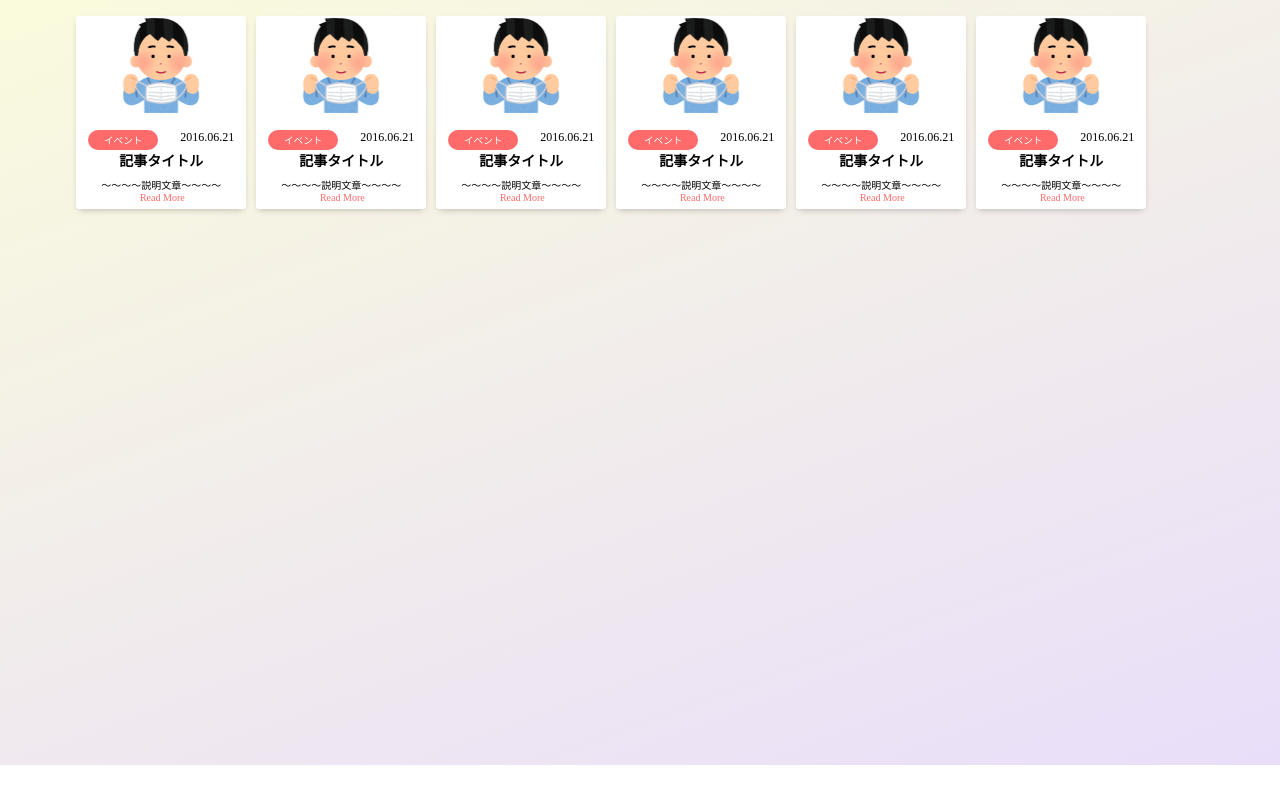
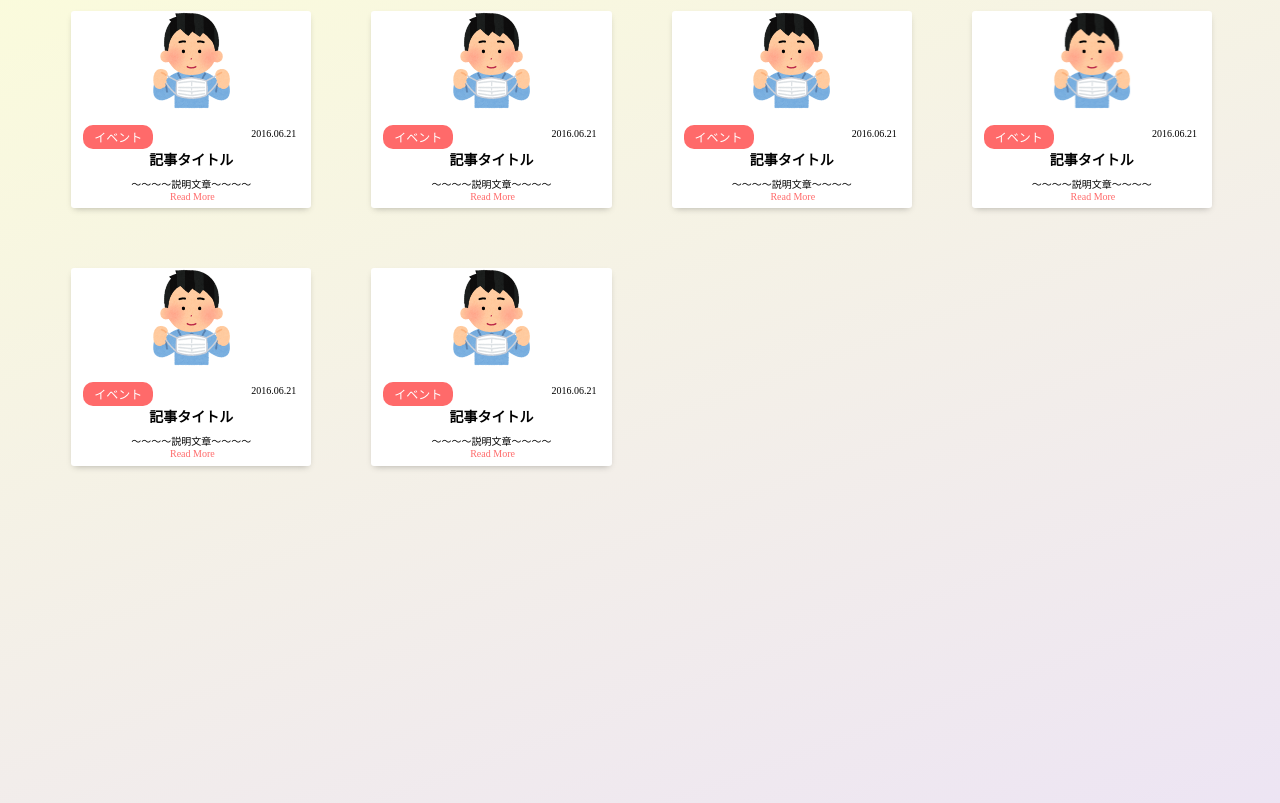
Before and after one commit to Chromasan/sample2, a plain HTML site: page events/list.html in a window 1280 px wide. Shown: the part 63-866 px from the top of the page. Before the commit the page ends 828 px from the top, so only its background shows below. Drawn offline with Linux system fonts and the light colour scheme.

Commit message:
Add files via upload

```diff
--- a/events/list.css
+++ b/events/list.css
@@ -1,3 +1,55 @@
+/* 画面サイズの横幅が 768px より小さい場合に適用 */
+@media screen and (max-width: 740px) {
+  .cp_card04 {
+    float: left;
+    width: 44%;
+    height: auto;
+    margin: 2%;
+    font-size: 10px;
+    border-radius: 3px;
+    position: relative;
+    background-color: #fff;
+    -webkit-box-shadow: 0 3px 7px -3px rgba(0, 0, 0, 0.3);
+    box-shadow: 0 3px 7px -3px rgba(0, 0, 0, 0.3);
+    /*transition: all 0.25s ease-in;*/
+    border-bottom: 5px solid transparent;
+  }
+  .list{
+    text-align: center;
+    height:auto;
+    margin-left: 5%;
+  }
+}
+
+/* 画面サイズの横幅が 480px より大きい場合に適用 */
+@media screen and (min-width: 740px) {
+  .cp_card04 {
+    float: left;
+    width: 20%;
+    height: auto;
+    margin-right: 5%;
+    margin-bottom: 5%;
+    font-size: 10px;
+    border-radius: 3px;
+
+    position: relative;
+    background-color: #fff;
+    -webkit-box-shadow: 0 3px 7px -3px rgba(0, 0, 0, 0.3);
+    box-shadow: 0 3px 7px -3px rgba(0, 0, 0, 0.3);
+    /*transition: all 0.25s ease-in;*/
+    border-bottom: 5px solid transparent;
+  }
+  .list{
+    text-align: center;
+    height:auto;
+    padding-left: 5%;
+  }
+
+}
+
+
+
+
 /*並べ方は、ここを参照*/
 /*https://qiita.com/katsunory/items/99a417f4e1a763477a09*/
 body{
@@ -5,7 +57,7 @@ body{
   background-image: linear-gradient(-20deg, #e9defa 0%, #fbfcdb 100%);
   min-width:auto;
   /*背景色が途切れない対策*/
-  min-height: 800px;
+  min-height: 1200px;
   height:auto;
 }
 
@@ -16,31 +68,8 @@ body{
 
 
 /*https://877.design/flexbox-layout/*/
-.list{
-  text-align: center;
-  height:auto;
-  margin-left: 5%;
-}
 
-.cp_card04 {
 
-  float: left;
-
-  width: 170px;
-  height: auto;
-
-  margin: 5px;
-
-  font-size: 10px;
-  border-radius: 3px;
-
-  position: relative;
-  background-color: #fff;
-  -webkit-box-shadow: 0 3px 7px -3px rgba(0, 0, 0, 0.3);
-  box-shadow: 0 3px 7px -3px rgba(0, 0, 0, 0.3);
-  /*transition: all 0.25s ease-in;*/
-  border-bottom: 5px solid transparent;
-}
 
 img{
   height:100px;
@@ -59,12 +88,15 @@ padding: 1em 1em 0 1em;
 font-size: 12px;
 }
 .cp_card04 .date {
+  font-size: 10px;
 -webkit-box-flex: 1;
 -ms-flex: 1;
 flex: 1;
+padding:3px;
 text-align: right;
 }
 .cp_card04 .category {
+  font-size: 15px;
 -webkit-box-flex: 2;
 -ms-flex: 2;
 flex: 2;
--- a/events/page1/page.css
+++ b/events/page1/page.css
@@ -35,8 +35,8 @@ body{
 .article{
   background: #ffffff;
   margin-top: 5%;
-  margin-left: 10%;
-  margin-right: 10%;
+  margin-left: 2%;
+  margin-right: 1%;
   margin-bottom: 5%;
 }
 
```
